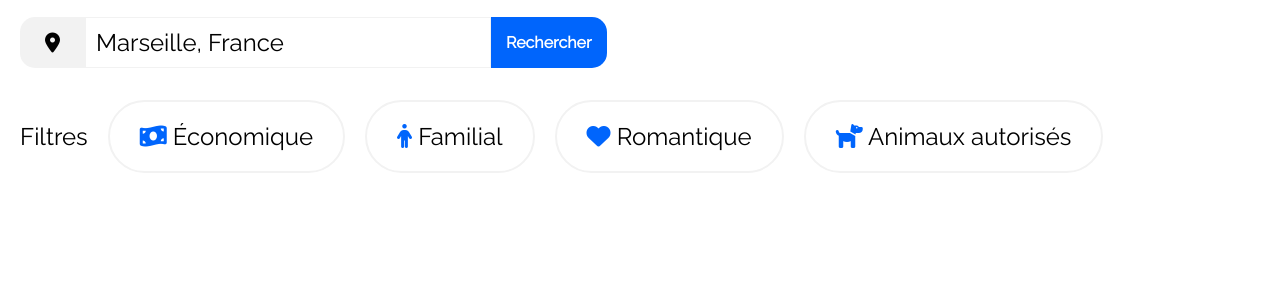
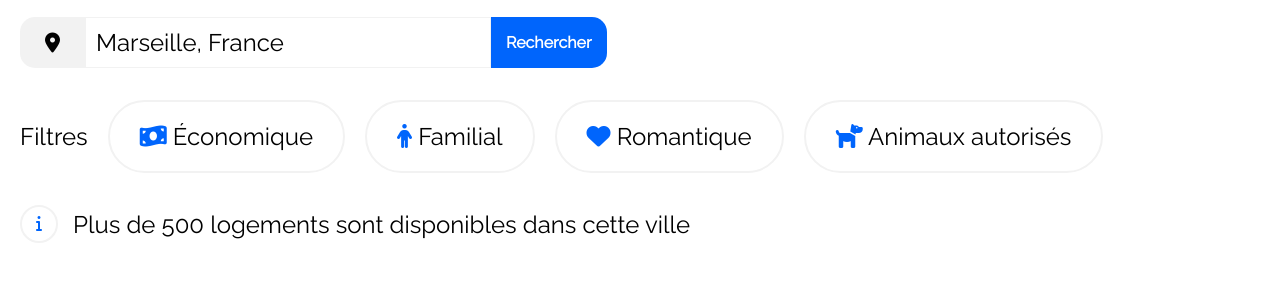
Before and after one commit to julien33510/OC-Project2, a plain HTML site: page index.html in a window 1280 px wide. Shown: the part 234-516 px from the top of the page. Drawn offline with Linux system fonts and the light colour scheme.

Commit message:
info sous les filtres

```diff
--- a/css/style.css
+++ b/css/style.css
@@ -131,3 +131,31 @@ form p {
 .iconeBlue {
     color: #0065FC;
 }
+
+.infoDiv {
+    margin-top: 30px;
+    display: flex;
+    align-items: center;
+}
+
+.infoDiv p {
+    margin: 0;
+    font-size: 1.5rem;
+    font-weight: normal;
+}
+
+.infoCadreIcone {
+    border: 2px #F2F2F2 solid;
+    padding:5px;
+    border-radius: 24px;
+    height: 24px;
+    width: 24px;
+    margin-right: 15px;
+}
+
+.infoCadreIcone i {
+    display: flex;
+    justify-content: center;
+    align-items: center;
+    padding-top: 3px;
+}
--- a/index.html
+++ b/index.html
@@ -34,7 +34,8 @@
                 <input type="submit" value="Rechercher" class="iconeSearch iconeSearchDesktop">
             </form>
         </section>
-        <section class="sectionFiltres"> <!--Filtres-->
+        <section> <!--Filtres-->
+            <div class="sectionFiltres">
                 <p>Filtres</p>
                 <div class="filtre">
                     <i class="fa-sharp fa-solid fa-money-bill-wave iconeBlue"></i>
@@ -52,6 +53,13 @@
                     <i class="fa-sharp fa-solid fa-dog iconeBlue"></i>
                     Animaux autorisés
                 </div>
+            </div>
+            <div class="infoDiv">
+                <div class="infoCadreIcone">
+                    <i class="fa-sharp fa-solid fa-info iconeBlue"></i>
+                </div>
+                <p>Plus de 500 logements sont disponibles dans cette ville</p>
+            </div>
         </section>
     </main>
 
```
Lines whose indentation alone changed are shown as unchanged.
